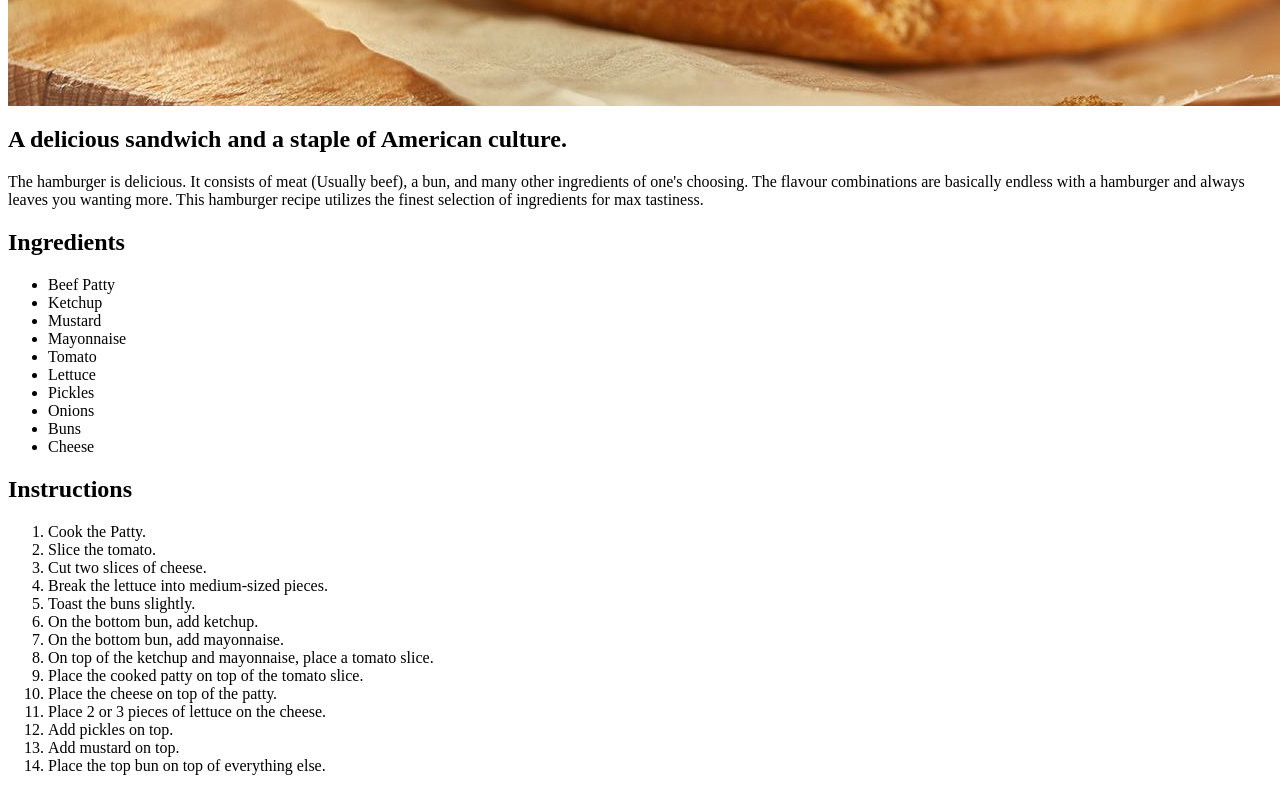
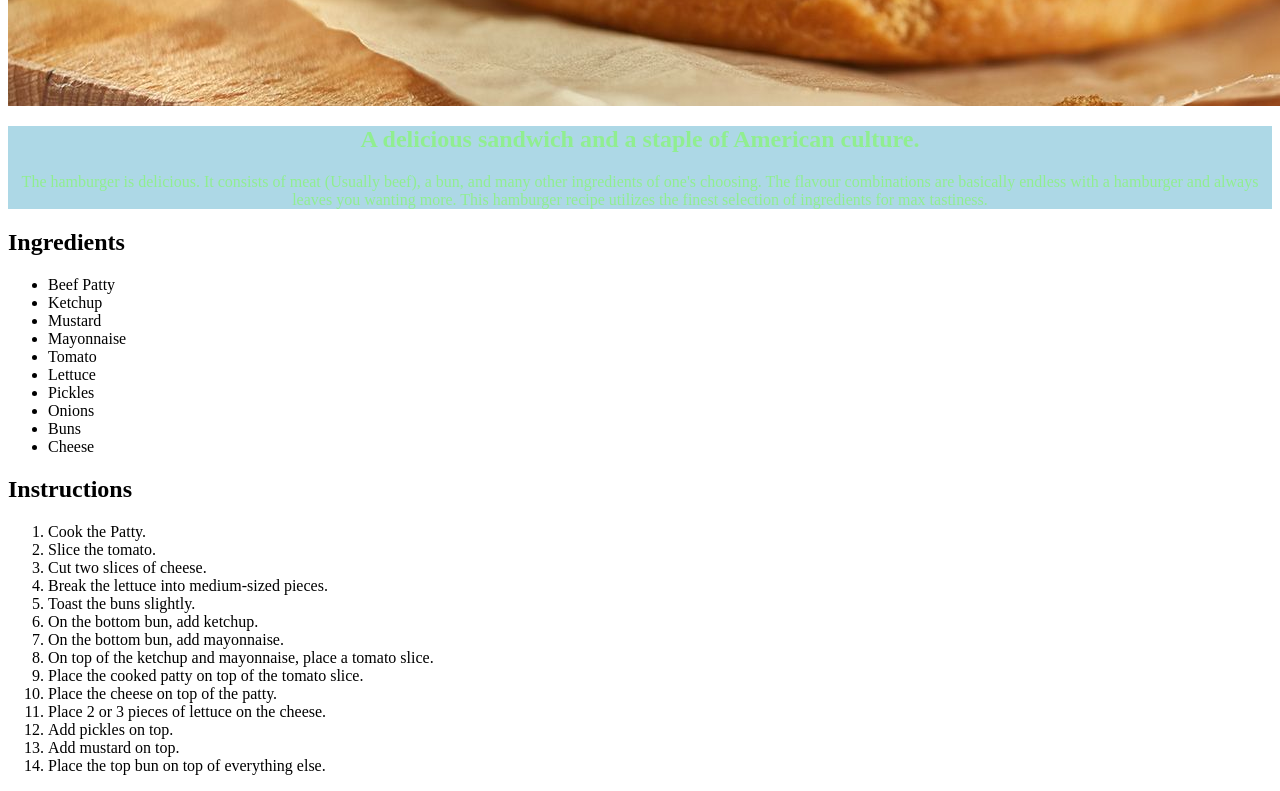
Before and after one commit to Hamesss/odin-recipes, a plain HTML site: page recipes/hamburger.html in a window 1280 px wide. Shown: the part 860-1651 px from the top of the page. Drawn offline with Linux system fonts and the light colour scheme.

Commit message:
add link to stylesheet

```diff
--- a/recipes/hamburger.html
+++ b/recipes/hamburger.html
@@ -1,9 +1,9 @@
+<link rel="stylesheet" href="../style.css">
 <h1>Hamburger</h1>
 <img src="hamburger.jpg" alt="A picture of a hamburger">
-
 <div class="food-description">
     <h2>A delicious sandwich and a staple of American culture.</h2>
-    <p id="food-paragraph">The hamburger is delicious. It consists of meat (Usually beef),
+    <p>The hamburger is delicious. It consists of meat (Usually beef),
         a bun, and many other ingredients of one's choosing. The flavour
         combinations are basically endless with a hamburger and always leaves you wanting more.
         This hamburger recipe utilizes the finest selection of ingredients for max tastiness.
```
